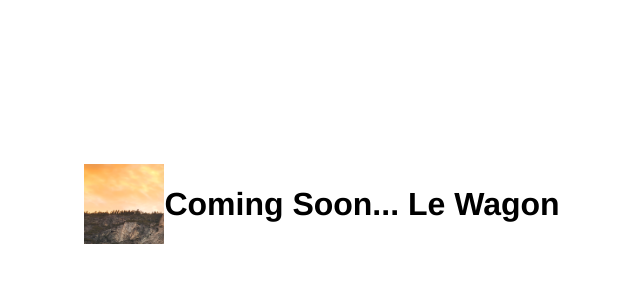
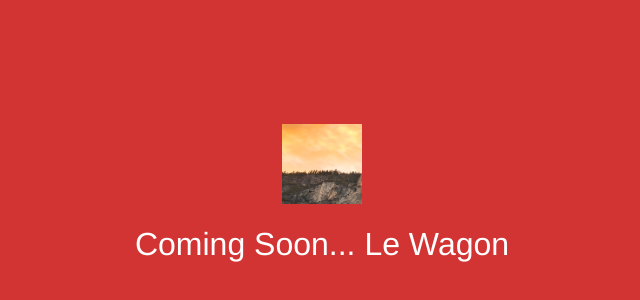
Before and after one commit to MaximilianJG/git-101, a plain HTML site: page index.html in a window 1280 px wide. Shown: the part 196-496 px from the top of the page, without its empty margins (318-958 px from the left). Drawn offline with Linux system fonts and the light colour scheme.

Commit message:
Red Background

```diff
--- a/style.css
+++ b/style.css
@@ -1,6 +1,11 @@
 body {
 	margin: 0;
 	font-family: helvetica;
+	background: #D23333;
+}
+h1 {
+	font-weight: 100;
+	color: white;
 }
 
 #container {
@@ -8,6 +13,7 @@ body {
 	align-items: center;
 	justify-content: center;
 	height: 100vh;
+	flex-direction: column;
 }
 
 #logo {
```
